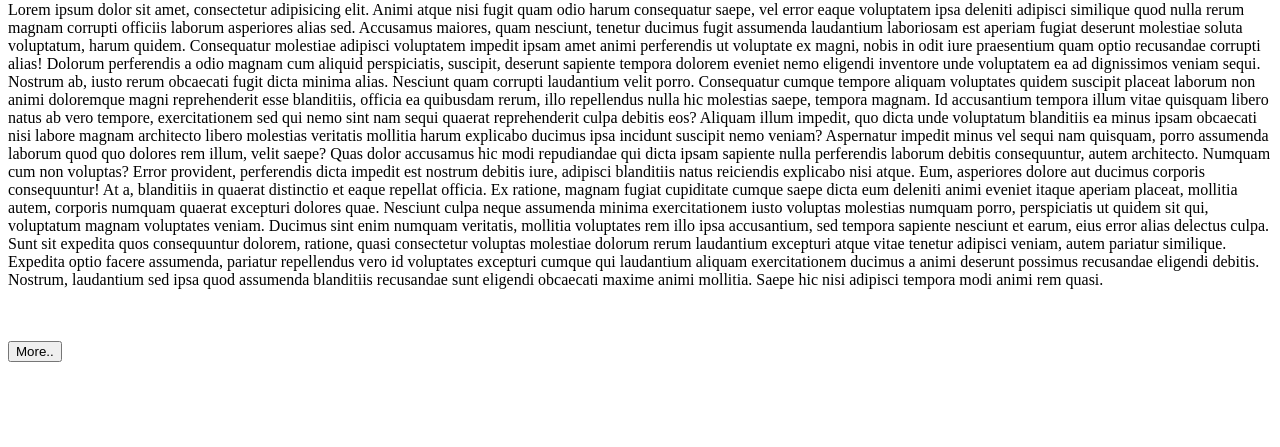
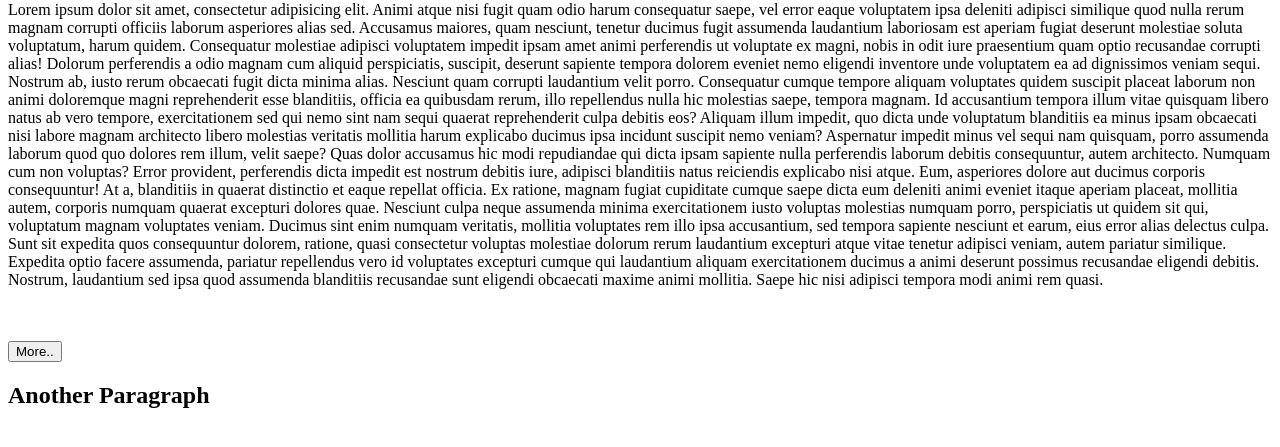
Before and after one commit to Urooj-Rehman97/Demo-2406C2-, a plain HTML site: page index.html in a window 1280 px wide. Shown: the part 79-526 px from the top of the page. Drawn offline with Linux system fonts and the light colour scheme.

Commit message:
add heading

```diff
--- a/index.html
+++ b/index.html
@@ -39,6 +39,7 @@
         maxime animi mollitia. Saepe hic nisi adipisci tempora modi animi rem quasi.</p>
         <br><br>
         <button>More..</button>
+        <h2>Another Paragraph</h2>
 </body>
 
 </html>
```
